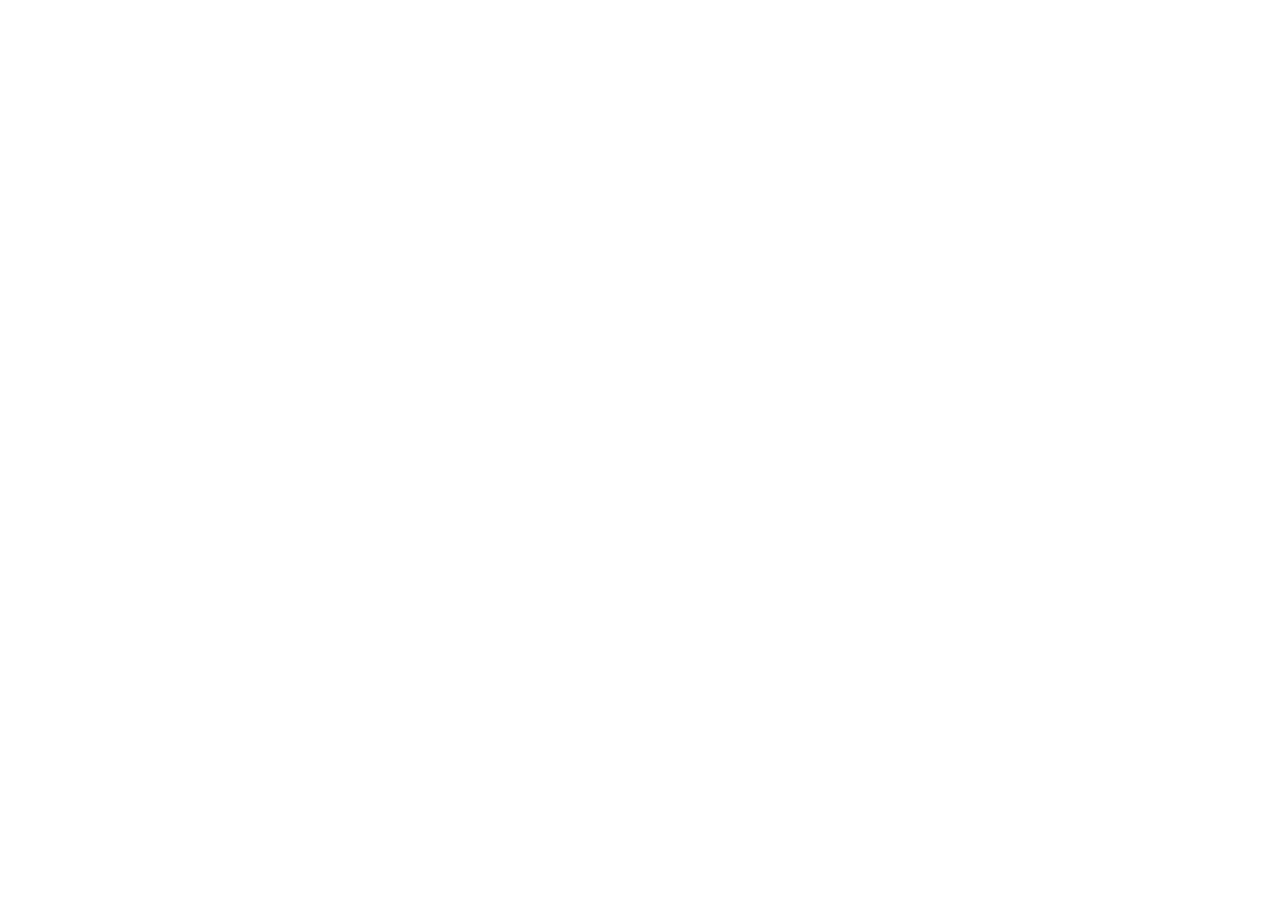
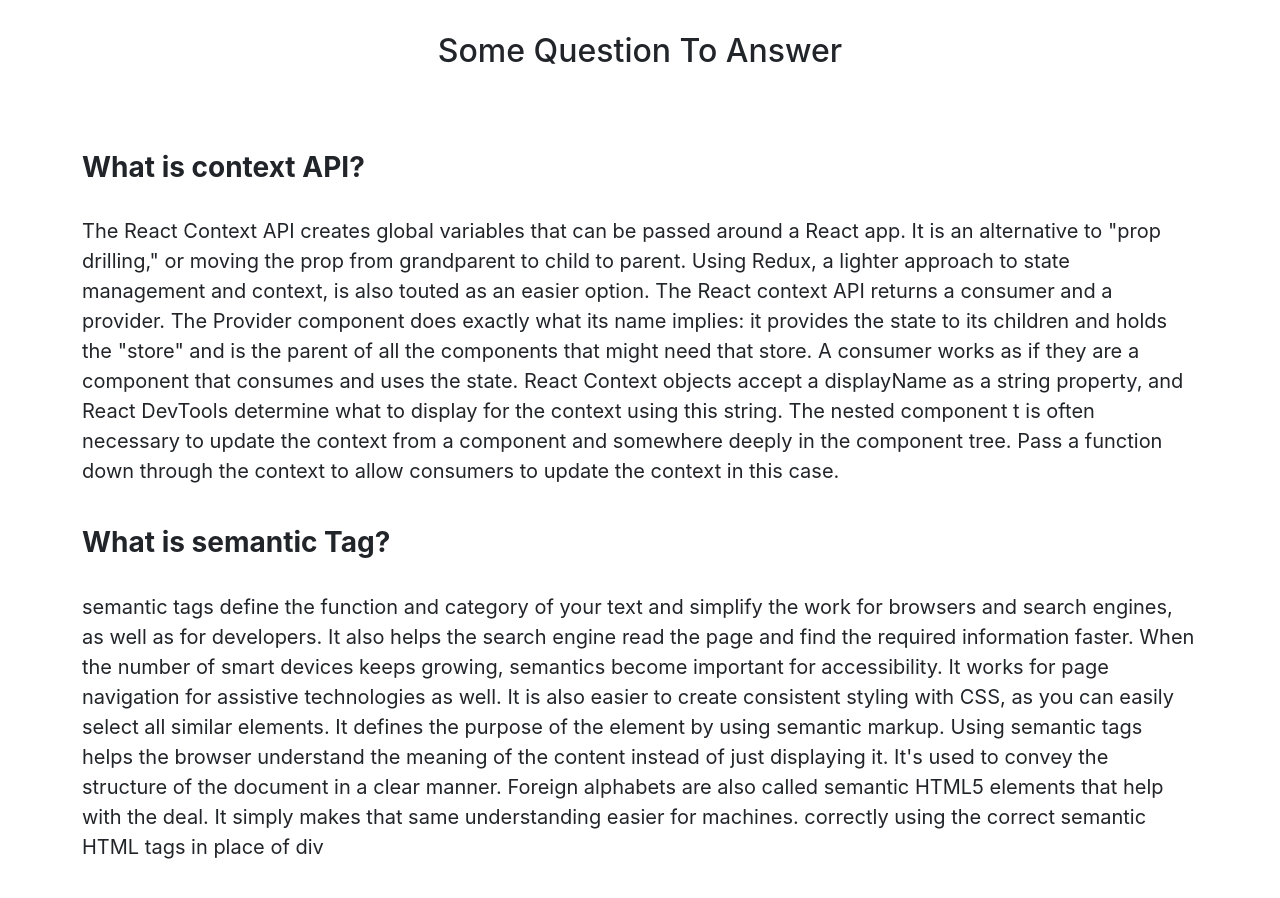
Before and after one commit to kanakWeb/MackBook-small-web, a React (Create React App) app: page /Blogs in a window 1280 px wide. Shown: the part 140-1038 px from the top of the page. Before the commit the page ends 800 px from the top, so only its background shows below. Built offline with nearby package versions, Linux system fonts and the light colour scheme.

Commit message:
add quation and ans part

```diff
--- a/src/Components/About/About.js
+++ b/src/Components/About/About.js
@@ -1,11 +1,78 @@
-import React from 'react';
+import React from "react";
 
 const About = () => {
-    return (
-        <div>
-            <h3>This is about</h3>
-        </div>
-    );
+  return (
+    <div className="container">
+      <div>
+        <h2 className="py-5">
+          MacBook (Retina, 12-inch) - Technical Specifications
+        </h2>
+        <img
+          className="py-5"
+          src="https://www.bdstall.com/asset/product-image/giant_57817.jpg"
+          alt=""
+        />
+      </div>
+      <h3>Finish</h3>
+      <ul>
+        <li>Rose Gold Space Gray</li>
+        <li>Gold</li>
+        <li>Silver</li>
+      </ul>
+      <h3>Display</h3>
+      <ul>
+        <li>Retina display</li>
+        <li>
+          12-inch (diagonal) LED-backlit display with IPS technology
+        </li>
+        <li>
+          2304-by-1440 resolution at 226 pixels per inch with support
+          for millions of colors
+        </li>
+        <li>16:10 aspect ratio</li>
+      </ul>
+      <h3>Processor</h3>
+      <ul>
+        <li>1.2GHz</li>
+        <p>
+          1.2GHz dual-core Intel Core m3, Turbo Boost up to 3.0GHz,
+          with 4MB L3 cache Configurable to 1.3GHz dual-core Intel
+          Core i5, Turbo Boost up to 3.2GHz, with 4MB L3 cache; or
+          1.4GHz dual-core Intel Core i7, Turbo Boost up to 3.6GHz,
+          with 4MB shared L3 cache
+        </p>
+        <li>1.3GHz</li>
+        <p>
+          1.3GHz dual-core Intel Core i5, Turbo Boost up to 3.2GHz,
+          with 4MB L3 cache Configurable to 1.4GHz dual-core Intel
+          Core i7, Turbo Boost up to 3.6GHz, with 4MB L3 cache
+        </p>
+      </ul>
+      <h3>Memory</h3>
+      <ul>
+        <li>8GB of 1866MHz LPDDR3 onboard memory</li>
+        <p>Configurable to 16GB of memory</p>
+      </ul>
+      <h3>Storage</h3>
+      <ul>
+        <li>1.2GHz</li>
+        <p>256GB PCIe-based onboard SSD1</p>
+        <li>1.3GHz</li>
+        <p>512GB PCIe-based onboard SSD1</p>
+      </ul>
+      <h3>Camera</h3>
+      <ul>
+        <li>480p FaceTime camera</li>
+      </ul>
+      <h3>Audio</h3>
+      <ul>
+        <li>Stereo speakers</li>
+        <li>Dual microphones</li>
+        <li>3.5 mm headphone jack</li>
+      </ul>
+      <a className="btn btn-secondary my-5" href="https://support.apple.com/kb/sp757?locale=en_US">See more</a>
+    </div>
+  );
 };
 
 export default About;
--- a/src/Components/Blogs/Blogs.js
+++ b/src/Components/Blogs/Blogs.js
@@ -1,11 +1,55 @@
-import React from 'react';
+import React from "react";
 
 const Blogs = () => {
-    return (
-        <div>
-            <h3>THis is blogs</h3>
-        </div>
-    );
+  return (
+    <div className="container py-5">
+        <h2 className="py-5 text-center">Some Question To Answer</h2>
+      <div>
+        <h3 className="fw-bold py-4">What is context API?</h3>
+        <p className="fs-5">
+          The React Context API creates global variables that can be
+          passed around a React app. It is an alternative to "prop
+          drilling," or moving the prop from grandparent to child to
+          parent. Using Redux, a lighter approach to state management
+          and context, is also touted as an easier option. The React
+          context API returns a consumer and a provider. The Provider
+          component does exactly what its name implies: it provides
+          the state to its children and holds the "store" and is the
+          parent of all the components that might need that store. A
+          consumer works as if they are a component that consumes and
+          uses the state. React Context objects accept a displayName
+          as a string property, and React DevTools determine what to
+          display for the context using this string. The nested
+          component t is often necessary to update the context from a
+          component and somewhere deeply in the component tree. Pass a
+          function down through the context to allow consumers to
+          update the context in this case.
+        </p>
+      </div>
+      <div>
+        <h3 className="fw-bold py-4">What is semantic Tag?</h3>
+        <p className="fs-5">
+          semantic tags define the function and category of your text
+          and simplify the work for browsers and search engines, as
+          well as for developers. It also helps the search engine read
+          the page and find the required information faster. When the
+          number of smart devices keeps growing, semantics become
+          important for accessibility. It works for page navigation
+          for assistive technologies as well. It is also easier to
+          create consistent styling with CSS, as you can easily select
+          all similar elements. It defines the purpose of the element
+          by using semantic markup. Using semantic tags helps the
+          browser understand the meaning of the content instead of
+          just displaying it. It's used to convey the structure of the
+          document in a clear manner. Foreign alphabets are also
+          called semantic HTML5 elements that help with the deal. It
+          simply makes that same understanding easier for machines.
+          correctly using the correct semantic HTML tags in place of
+          div
+        </p>
+      </div>
+    </div>
+  );
 };
 
 export default Blogs;
--- a/src/Components/DashBoard/DashBoard.js
+++ b/src/Components/DashBoard/DashBoard.js
@@ -60,7 +60,7 @@
         margin={{ top: 5, right: 30, left: 20, bottom: 5 }}
       >
         <CartesianGrid strokeDasharray="3 3" />
-        <XAxis dataKey="name" />
+        <XAxis dataKey="month" />
         <YAxis />
         <Tooltip />
         <Legend />
@@ -71,7 +71,7 @@
       <div className="Barchat py-5">
         <BarChart width={730} height={250} data={data}>
           <CartesianGrid strokeDasharray="3 3" />
-          <XAxis dataKey="name" />
+          <XAxis dataKey="month" />
           <YAxis />
           <Tooltip />
           <Legend />
@@ -84,9 +84,10 @@
           width={730}
           height={250}
           data={data}
-          dataKey="revenue"
+          dataKey="sell"
           ratio={4 / 3}
           stroke="#fff"
+          XAxis='month'
           fill="#8884d8"
         />
       </div>
--- a/src/Components/Home/Home.js
+++ b/src/Components/Home/Home.js
@@ -7,8 +7,8 @@
   const [reviews] = useReview([]);
 
   return (
-    <div className="container">
-      <div className="row  py-5">
+    <div >
+      <div className="row container py-5">
         <div className="col-lg-7 col-sm-12">
           <h2 className="py-5">
             12-inch MacBook has been discontinued
@@ -30,6 +30,7 @@
           />
         </div>
       </div>
+      <div className="container">
       <h2 className="text-center">Top Reviews</h2>
       <div className=" row g-4 py-5">
         {reviews.slice(0, 3).map((review) => (
@@ -45,6 +46,7 @@
           </p>
         </Link>
       </div>
+      </div>
     </div>
   );
 };
```
